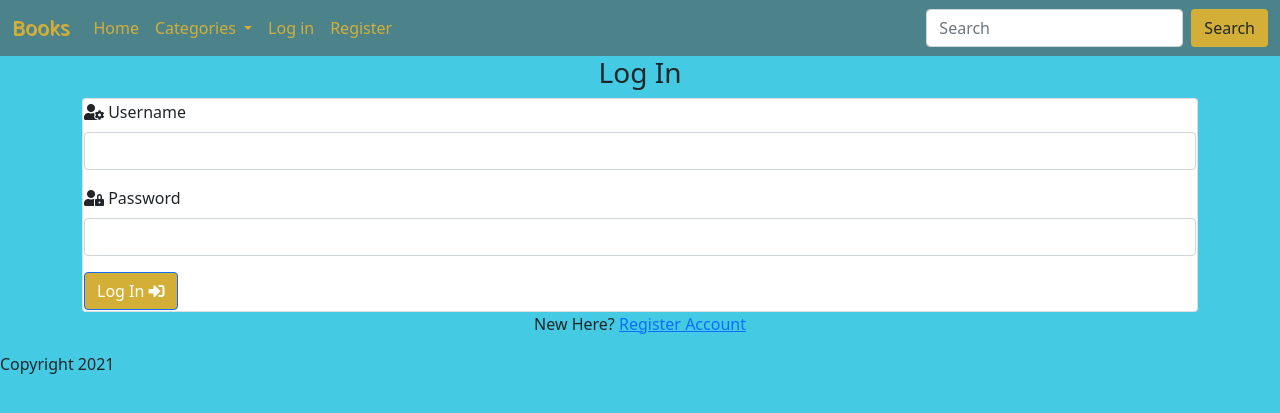
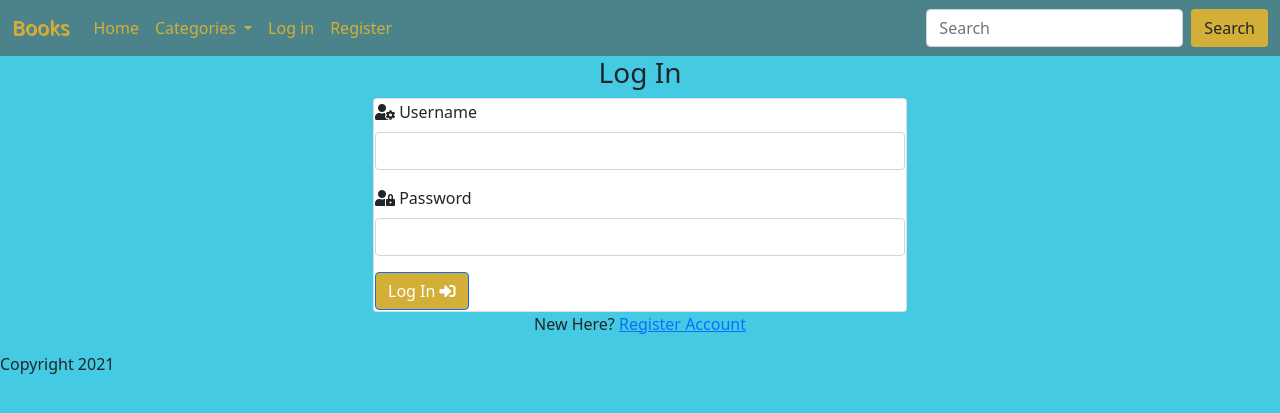
Before and after one commit to Code-Institute-Submissions/Milestone-94, a Flask app: page /login in a window 1280 px wide. Shown: the top 413 px of the page. Run offline with Flask 2, Linux system fonts and the light colour scheme; some libraries are stand-ins or nearby versions.

Commit message:
style login and register pages

```diff
--- a/templates/login.html
+++ b/templates/login.html
@@ -1,10 +1,15 @@
 {% extends "base.html" %}
 {% block content %}
 
+  <div class="container">
+    <div class="row">
       <h3 class="text-center">Log In</h3>
+    </div>
 
+    <div class="row">
+      <div class="col col-lg-6 offset-lg-3 align-self-center">
         <div class="card">
-    <div class="card-body">
+          <div class="card-body width= ">
             <form method="POST" action="{{ url_for('login') }}">
               <!-- username-->
               <div class="mb-3">
@@ -25,13 +30,16 @@
             </form>
           </div>
         </div>
+      </div>
+    </div>
 
-  <div>
+    <div class="row">
       <p class="text-center">
         New Here?
         <a href="{{ url_for('register') }}">Register Account</a>
       </p>
     </div>
+  </div>
 
 
 {% endblock %}
--- a/templates/profile.html
+++ b/templates/profile.html
@@ -10,9 +10,9 @@
 
 
   <div class="container-fluid">
-    {% if books|length == 0 %}
+    {% if uploaded|length == 0 %}
       <p class="text-center profile-text">You haven't uploaded any books yet. Why not upload one now?</p>
-      <a href="{{ url_for('add_book') }}">Add book</a>
+      <a href="{{ url_for('add_book') }}"><p class="text-center" id="add-book">Add book</p></a>
     {% else %}
       <p class="text-center profile-text">Here are your books!</p>
     {% endif %}
```
Also changed, not shown: templates/register.html (+9 -1 lines). Lines whose indentation alone changed are shown as unchanged.
